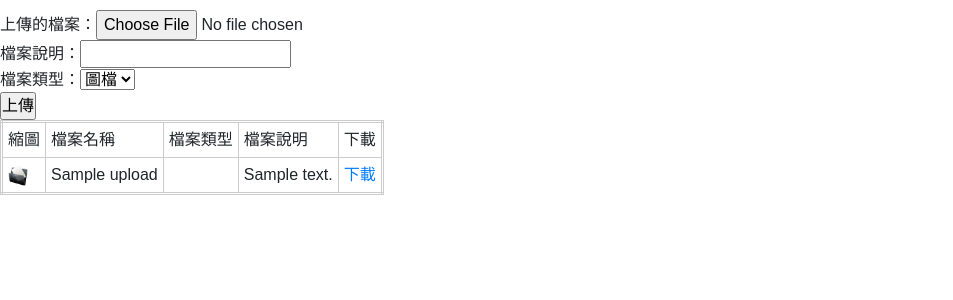
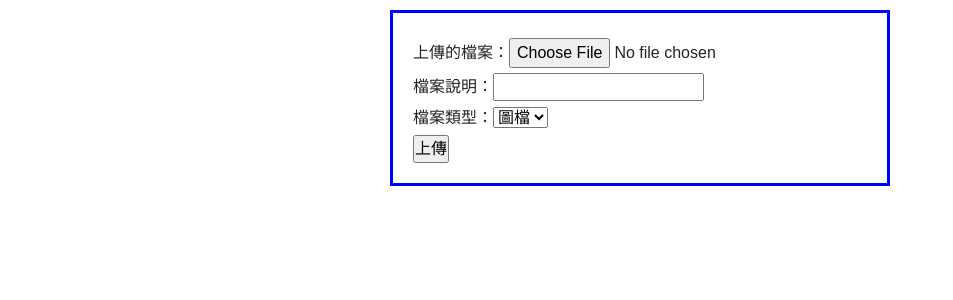
Before and after one commit to wdaweb/phpfile-vitalin33, a PHP site: page /upload.php in a window 1280 px wide. Shown: the part 68-368 px from the top of the page, without its empty margins (0-953 px from the left). Run offline with PHP 8.4, Linux system fonts and the light colour scheme; tables that the repository leaves empty or names only in its code hold one stand-in row (values such as "Sample post").

Commit message:
新增編輯及刪除檔案功能，資料庫與硬碟檔案同步處理

```diff
--- /dev/null
+++ b/images/20201126033717.txt
@@ -0,0 +1 @@
+https://classroom.github.com/a/eyzEQ8S9
--- a/upload.php
+++ b/upload.php
@@ -34,7 +34,7 @@
 
         $fileName=date("Ymdhis").".".$subname;//讓系統自動產出檔名
         move_uploaded_file($_FILES['img']['tmp_name'],"./images/".$fileName);    //要上傳的檔案名稱，再接上上傳目的地，檔案上傳成功後就以原始檔名來命名
-        //move_uploaded_file($_FILES['img']['tmp_name'],"./images/".$_FILES['img']['name']);    //要上傳的檔案名稱，再接上上傳目的地，檔案上傳成功後就以原始檔名來命名
+        //move_uploaded_file($_FILES['img']['tmp_name'],"./images/".$_FILES['img']['name']);
 
     /* 建立一個連結來查看上傳後的圖檔 */
              //echo "<img src='/images/$fileName' style='width:200px'>";    //僅上傳圖片可用，用來顯示剛上傳的圖片檔案
@@ -50,6 +50,8 @@
         print_r($row);
         save("upload",$row);
 
+
+        to('manage.php');
     }
 
 
@@ -64,16 +66,18 @@
     <title></title>
     <link rel="stylesheet" href="style.css">
     <style>
-        table{
-            border:3px double #ccc;
-            padding:20px;
-            border-collapse:collapse;
+        form{
+            border:3px solid blue;
+            margin:auto;
+            padding: 20px;
+            width: 500px;
+
         }
 
-        td{
-            border:1px solid #ccc;
-            padding:5px;
+        form div{
+            margin:5px 0;
         }
+
     </style>
 
 </head>
@@ -93,48 +97,10 @@
         <option value="文件">文件</option>
         <option value="其它">其它</option>
     </select></div>
-
-
     <input type="submit" value="上傳">
 
     </form>
 
-     <!-------------- 建立一個連結來查看上傳後的圖檔  ------------------>
-
-     <?php
-        $rows=all('upload');
-        echo "<table>";   //撈出所有資料，以表格呈現
-        echo "<td>縮圖</td>";
-        echo "<td>檔案名稱</td>";
-        echo "<td>檔案類型</td>";
-        echo "<td>檔案說明</td>";
-        echo "<td>下載</td>";
-        foreach($rows as $row){
-
-            echo "<tr>";
-                if($row['type']=='圖檔'){
-                echo "<td><img src='{$row['path']}' style='width:100px'></td>";
-
-                }else{
-                echo "<td><img src='./img/file_icon.png' style='width:20px'></td>";
-                }
-                echo "<td>{$row['name']}</td>";  //如果有很多欄位，可以再加一個foreach，如果只需要特定欄位，條列式即可
-                echo "<td>{$row['type']}</td>";
-                echo "<td>{$row['note']}</td>";
-                echo "<td><a href='{$row['path']}' download>下載</a></td>";
-            echo "</tr>";
-
-
-
-        }
-        echo "</table>";
-
-     ?>
-
-
-
-
-
 
 </body>
 </html>
```
Also changed, not shown: del.php (added, +19 -0 lines), edit.php (added, +73 -0 lines), manage.php (+40 -11 lines), base.php (indentation only), images/20201126021942.jpg (deleted), images/20201126033624.png (renamed from images/20201126024538.png), images/20201126033723.jpg (renamed from images/20201126024544.jpg), images/20201126034922.png (added), 5 other files.
